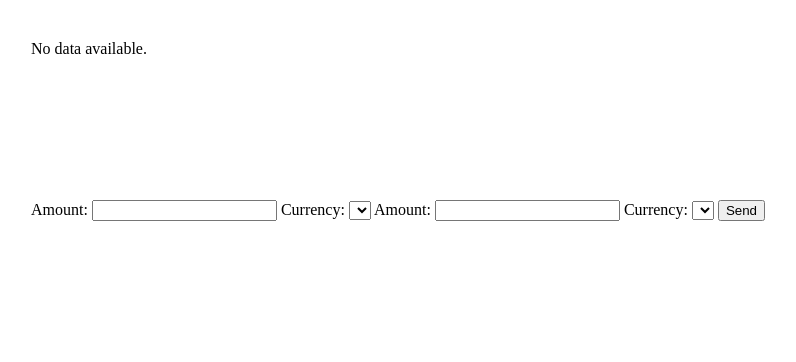
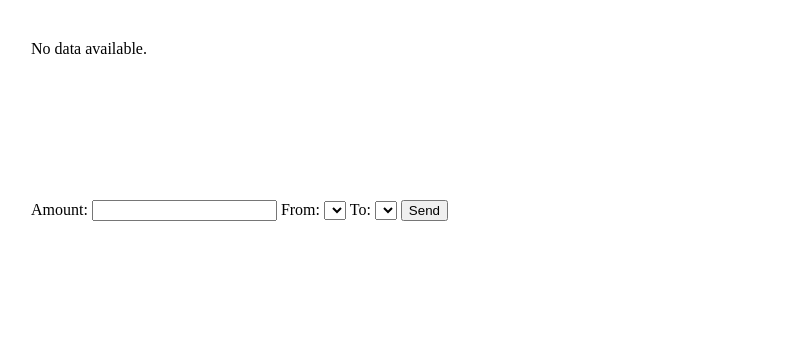
Before and after one commit to AdamAngg/Rekrutacja, a PHP site: page / in a window 1280 px wide. Shown: the part 381-743 px from the top of the page, without its empty margins (9-805 px from the left). Run offline with PHP 8.4, Linux system fonts and the light colour scheme; data that the repository does not hold is empty.

Commit message:
feat: currency conversion

```diff
--- a/src/Controllers/HomeController.php
+++ b/src/Controllers/HomeController.php
@@ -8,6 +8,14 @@ class HomeController
     public function __construct() {
 
     }
+    public function conversion($amount, $currencyFrom, $currencyTo) {
+        if(filter_var($amount,FILTER_VALIDATE_FLOAT) && filter_var($currencyFrom, $currencyTo,FILTER_VALIDATE_FLOAT)){
+            return 0;
+        }
+        $convertedAmount = round(($amount/$currencyTo)*$currencyFrom,2);
+
+
+    }
     public function home()
     {
         require_once '../src/models/HomeModel.php';
@@ -16,11 +24,11 @@ class HomeController
         $this->model = new HomeModel();
 
         $tableMarkUp = $this->model->generateTable();
-        $currencies = $this->model->$dataDB;
+        $currencies = $this->model->dataDB;
 
-        // Logika biznesowa dla strony głównej
-        // Pobranie danych z modelu, przetworzenie ich
-        // i przekazanie do widoku
+        if (isset($_POST['amount'])) {
+            $this->conversion($_POST['amount'],$_POST['currencyFrom'],$_POST['currencyTo']);
+        }
 
         require '../src/views/home.php';
     }
--- a/src/Views/home.php
+++ b/src/Views/home.php
@@ -12,25 +12,29 @@
     <h1>Witam na mojej stronie</h1>
     <?= $tableMarkUp ?>
 
-    <form action="HomeModel.php" method="POST">
-        <label for="amountFrom">Amount:</label>
-        <input type="text" id="amountFrom" name="amount">
+    <form action="HomeController.php" method="POST">
+        <label for="amount">Amount:</label>
+        <input type="text" id="amount" name="amount">
 
-        <label for="currencyFrom">Currency:</label>
-        <select id="currencyFrom" name="currency">
+        <label for="currencyFrom">From:</label>
+        <select id="currencyFrom" name="currencyFrom">
+
             <?php foreach ($currencies as $currency): ?>
-                <option value="<?php echo $currency['code']; ?>"><?php echo $currency['currency']; ?></option>
+                <option value="<?php echo $currency['mid']; ?>"><?php echo $currency['code']."-".$currency['currency']; ?></option>
             <?php endforeach; ?>
+
         </select>
-        <label for="amountTo">Amount:</label>
-        <input type="text" id="amountTo" name="amount">
 
-        <label for="currencyTo">Currency:</label>
-        <select id="currencyTo" name="currency">
+
+        <label for="currencyTo">To:</label>
+        <select id="currencyTo" name="currencyTo">
+
             <?php foreach ($currencies as $currency): ?>
-                <option value="<?php echo $currency['code']; ?>"><?php echo $currency['currency']; ?></option>
+                <option value="<?php echo $currency['mid']; ?>"><?php echo $currency['code']."-".$currency['currency']; ?></option>
             <?php endforeach; ?>
+
         </select>
+
         <input type="submit" value="Send">
     </form>
 </body>
```
Also changed, not shown: src/Models/HomeModel.php (line endings or trailing spaces).
